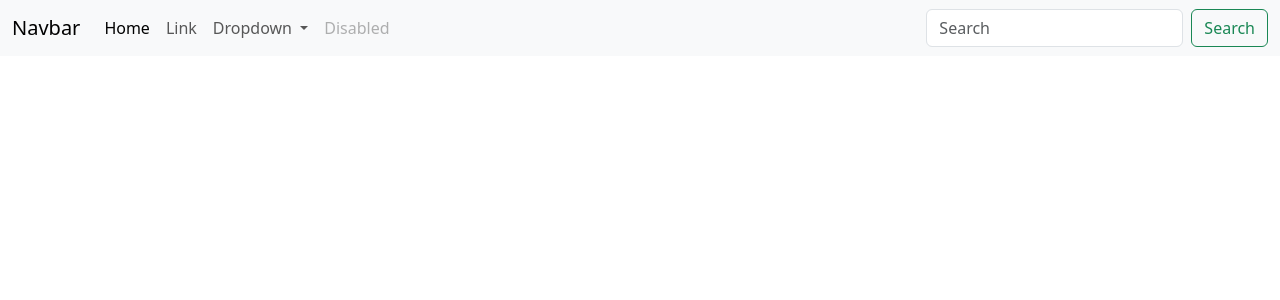
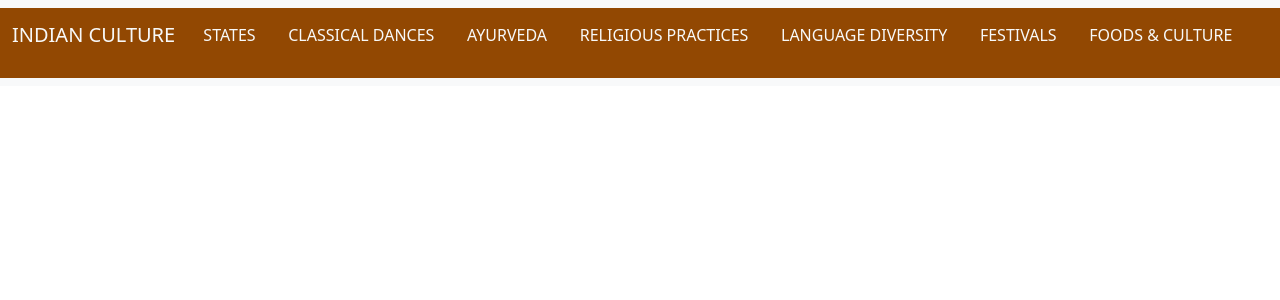
Before and after one commit to klu2200033161/IndianCulture, a Django app: template DjangoProjects/ICMS/templates/Navbar1.html in a window 1280 px wide. Shown: the top 300 px of the page. Run offline with Django 5.2, Linux system fonts and the light colour scheme; the template is opened without the code that fills it, so the values that code supplies are empty.

Commit message:
nav changes

```diff
--- a/DjangoProjects/ICMS/templates/Homepage.html
+++ b/DjangoProjects/ICMS/templates/Homepage.html
@@ -73,7 +73,7 @@ India has many festivals that bring people together in colorful celebrations, sh
        <a href="{% url 'loginpage' %}" style="text-decoration: none;">
     <img src="{% static 'images/foods.jpg' %}" class="card-img-top" alt="..." height="325px" >
      <div class="card-body" style="background-color:#924802; color:#F8F9F9;">
-      <h5 class="card-title">FOODS</h5>
+      <h5 class="card-title">FOODS & CULTURE</h5>
       <p class="card-text">Indian food is famous for its tasty and varied dishes, including flavorful curries and sweets like gulab jamun, showcasing the diverse and culturally influenced culinary landscape of the country.</p>
     </div>
        </a>
--- a/DjangoProjects/ICMS/templates/Loginpage.html
+++ b/DjangoProjects/ICMS/templates/Loginpage.html
@@ -69,7 +69,7 @@
             <label for="password">Password:</label>
             <input type="password" id="password" name="password" required>
             <br>
-            <button type="submit">Login</button>
+            <a href="{% url 'homepage1' %}" style="text-decoration: none;"> <button type="submit">Login</button></a>
         </form>
         <p>Don't have an account? <a href="{% url 'register' %}">Create a new account</a></p>
     </div>
--- a/DjangoProjects/ICMS/templates/Navbar1.html
+++ b/DjangoProjects/ICMS/templates/Navbar1.html
@@ -7,39 +7,45 @@
     <script src="https://cdn.jsdelivr.net/npm/bootstrap@5.3.2/dist/js/bootstrap.bundle.min.js" integrity="sha384-C6RzsynM9kWDrMNeT87bh95OGNyZPhcTNXj1NW7RuBCsyN/o0jlpcV8Qyq46cDfL" crossorigin="anonymous"></script>
 </head>
 <body>
-<nav class="navbar navbar-expand-lg bg-body-tertiary">
-  <div class="container-fluid">
-    <a class="navbar-brand" href="#">Navbar</a>
+
+<nav class="navbar navbar-expand-lg bg-body-tertiary" >
+  <div class="container-fluid" style="background-color:#924802; height:70px;">
+    <a class="navbar-brand" href="#"><p style="color:#F8F9F9; font-size:20px;">INDIAN CULTURE</p></a>&nbsp;
     <button class="navbar-toggler" type="button" data-bs-toggle="collapse" data-bs-target="#navbarSupportedContent" aria-controls="navbarSupportedContent" aria-expanded="false" aria-label="Toggle navigation">
       <span class="navbar-toggler-icon"></span>
     </button>
     <div class="collapse navbar-collapse" id="navbarSupportedContent">
-      <ul class="navbar-nav me-auto mb-2 mb-lg-0">
+      <ul class="navbar-nav me-auto mb-2 mb-lg-0" >
+        <li class="nav-item" style="color:#F8F9F9;">
+          <a class="nav-link active" aria-current="page" href="#"><p style="color:#F8F9F9;">STATES</p></a>
+        </li>
+        &nbsp;&nbsp;&nbsp;&nbsp;
         <li class="nav-item">
-          <a class="nav-link active" aria-current="page" href="#">Home</a>
+          <a class="nav-link" href="#"><p style="color:#F8F9F9;">CLASSICAL DANCES</p></a>
         </li>
+        &nbsp;&nbsp;&nbsp;&nbsp;
         <li class="nav-item">
-          <a class="nav-link" href="#">Link</a>
+          <a class="nav-link" href="#"><p style="color:#F8F9F9;">AYURVEDA</p></a>
         </li>
-        <li class="nav-item dropdown">
-          <a class="nav-link dropdown-toggle" href="#" role="button" data-bs-toggle="dropdown" aria-expanded="false">
-            Dropdown
-          </a>
-          <ul class="dropdown-menu">
-            <li><a class="dropdown-item" href="#">Action</a></li>
-            <li><a class="dropdown-item" href="#">Another action</a></li>
-            <li><hr class="dropdown-divider"></li>
-            <li><a class="dropdown-item" href="#">Something else here</a></li>
-          </ul>
+         &nbsp;&nbsp;&nbsp;&nbsp;
+        <li class="nav-item">
+          <a class="nav-link" href="#"><p style="color:#F8F9F9;">RELIGIOUS PRACTICES</p></a>
         </li>
+         &nbsp;&nbsp;&nbsp;&nbsp;
         <li class="nav-item">
-          <a class="nav-link disabled" aria-disabled="true">Disabled</a>
+          <a class="nav-link" href="#"><p style="color:#F8F9F9;">LANGUAGE DIVERSITY</p></a>
+        </li>
+         &nbsp;&nbsp;&nbsp;&nbsp;
+        <li class="nav-item">
+          <a class="nav-link" href="#"><p style="color:#F8F9F9;">FESTIVALS</p></a>
+        </li>
+        &nbsp;&nbsp;&nbsp;&nbsp;
+        <li class="nav-item">
+          <a class="nav-link disabled" aria-disabled="true"><p style="color:#F8F9F9;">FOODS & CULTURE</p></a>
         </li>
       </ul>
-      <form class="d-flex" role="search">
-        <input class="form-control me-2" type="search" placeholder="Search" aria-label="Search">
-        <button class="btn btn-outline-success" type="submit">Search</button>
-      </form>
+      &nbsp;&nbsp;
+
     </div>
   </div>
 </nav>
```
Also changed, not shown: DjangoProjects/ICMS/templates/Homepage1.html (+57 -36 lines).
